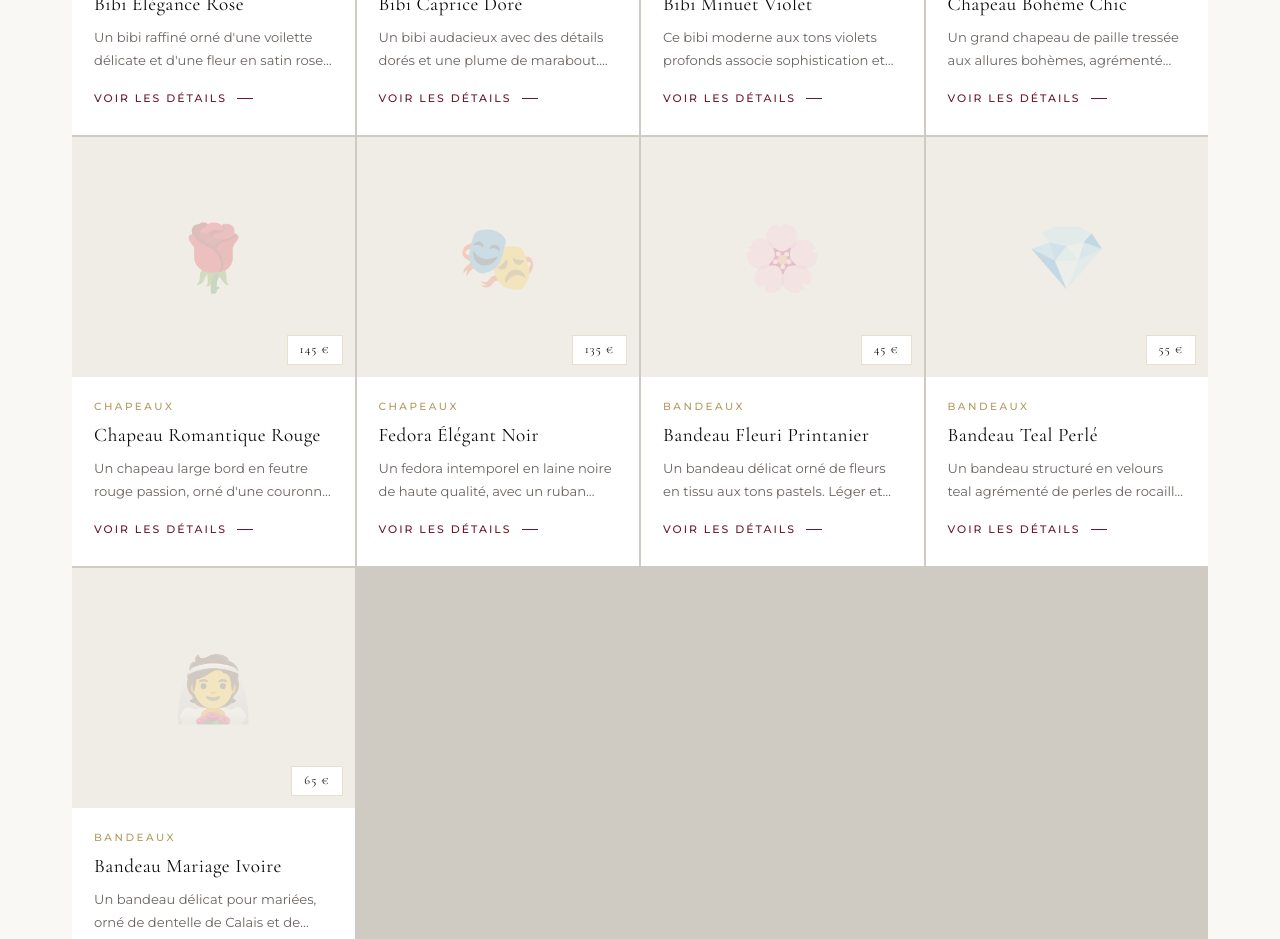
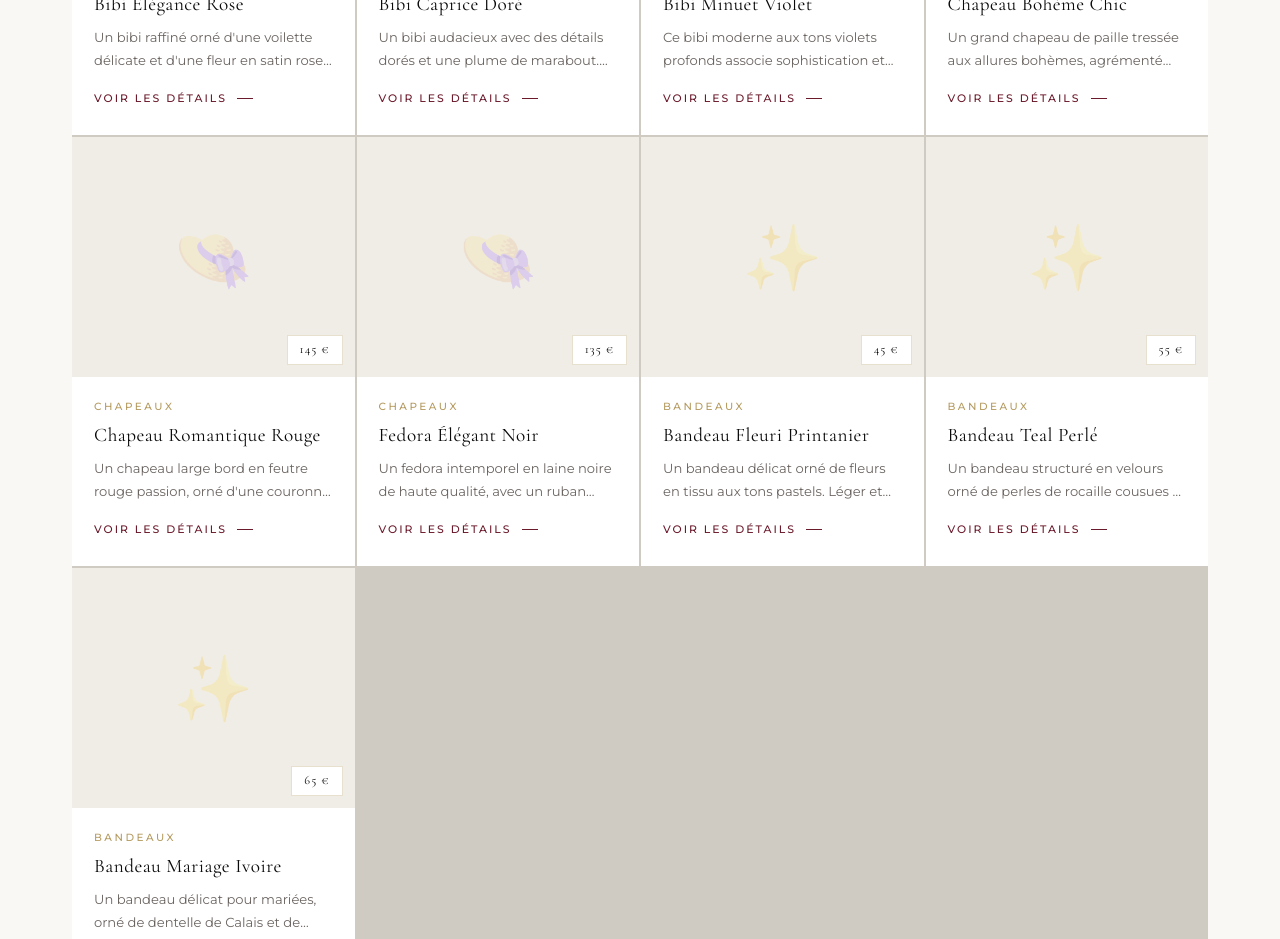
Before and after one commit to NathDev10/LilianaCreation, a React (Vite) app: page /nos-creations in a window 1280 px wide. Shown: the part 980-1919 px from the top of the page. Built offline with nearby package versions, Linux system fonts and the light colour scheme.

Commit message:
Photo + fix google

```diff
--- a/src/components/Creator.jsx
+++ b/src/components/Creator.jsx
@@ -1,4 +1,9 @@
 import React from 'react';
+import { getImageUrl } from '../utils/image';
+
+// Chemin vers le portrait de Liliana
+// → placez le fichier dans public/images/creator/liliana.jpg
+const CREATOR_PHOTO = null; // ex: 'images/creator/liliana.jpg'
 
 const values = [
   { numeral: 'I', title: 'Passion', desc: "Chaque création naît d'un amour profond pour la chapellerie et le beau geste artisanal." },
@@ -45,6 +50,13 @@ export default function Creator() {
                 boxShadow: '0 20px 60px rgba(10,10,10,0.12)',
                 position: 'relative',
               }}>
+                {getImageUrl(CREATOR_PHOTO) ? (
+                  <img
+                    src={getImageUrl(CREATOR_PHOTO)}
+                    alt="Liliana, chapelière créatrice"
+                    style={{ width: '100%', height: '100%', objectFit: 'cover', objectPosition: 'top' }}
+                  />
+                ) : (
                   <div style={{
                     width: '100%',
                     height: '100%',
@@ -60,6 +72,7 @@ export default function Creator() {
                       Photo de Liliana
                     </span>
                   </div>
+                )}
               </div>
               {/* Outer ring */}
               <div style={{
--- a/src/data/creations.js
+++ b/src/data/creations.js
@@ -1,43 +1,68 @@
+/**
+ * Pour ajouter les vraies photos :
+ *
+ * 1. Placez vos fichiers dans public/images/ en respectant cette structure :
+ *    public/
+ *    └── images/
+ *        ├── creations/
+ *        │   ├── bibis/
+ *        │   │   ├── bibi-elegance-rose-1.jpg   ← mainImage
+ *        │   │   ├── bibi-elegance-rose-2.jpg   ← images[0]
+ *        │   │   └── bibi-elegance-rose-3.jpg   ← images[1]
+ *        │   ├── chapeaux/
+ *        │   └── bandeaux/
+ *        ├── about/
+ *        │   └── boutique.jpg
+ *        └── creator/
+ *            └── liliana.jpg
+ *
+ * 2. Renseignez les chemins ci-dessous (sans le "/" initial).
+ *    Laissez null si la photo n'est pas encore disponible
+ *    → un placeholder s'affichera automatiquement.
+ *
+ * Format recommandé : JPG 1200×900px, < 300 Ko (compressez sur squoosh.app)
+ */
+
 export const creations = [
   // ===== BIBIS =====
   {
     id: 1,
     name: 'Bibi Élégance Rose',
     category: 'bibis',
-    mainImage: null,
+    mainImage: null, // ex: 'images/creations/bibis/bibi-elegance-rose-1.jpg'
     images: [null, null, null],
-    description: 'Un bibi raffiné orné d\'une voilette délicate et d\'une fleur en satin rose. Parfait pour les mariages et cocktails. Réalisé à la main avec un soin particulier pour chaque détail.',
+    description: "Un bibi raffiné orné d'une voilette délicate et d'une fleur en satin rose. Parfait pour les mariages et cocktails. Réalisé à la main avec un soin particulier pour chaque détail.",
     price: 85,
     materials: ['Feutre de laine', 'Voilette française', 'Fleur en satin', 'Épingle en cristal'],
     available: true,
     emoji: '🎩',
-    color: '#FF4D6D',
+    color: '#8C2D3E',
   },
   {
     id: 2,
     name: 'Bibi Caprice Doré',
     category: 'bibis',
-    mainImage: null,
+    mainImage: null, // ex: 'images/creations/bibis/bibi-caprice-dore-1.jpg'
     images: [null, null, null],
-    description: 'Un bibi audacieux avec des détails dorés et une plume de marabout. Son inclinaison parfaite lui confère un caractère unique et élégant, idéal pour les courses hippiques.',
+    description: "Un bibi audacieux avec des détails dorés et une plume de marabout. Son inclinaison parfaite lui confère un caractère unique et élégant, idéal pour les courses hippiques.",
     price: 95,
     materials: ['Paille naturelle tressée', 'Ruban doré', 'Plume de marabout', 'Base en sisal'],
     available: true,
-    emoji: '✨',
-    color: '#FFBE0B',
+    emoji: '🎩',
+    color: '#B49A5E',
   },
   {
     id: 3,
     name: 'Bibi Minuet Violet',
     category: 'bibis',
-    mainImage: null,
+    mainImage: null, // ex: 'images/creations/bibis/bibi-minuet-violet-1.jpg'
     images: [null, null, null],
-    description: 'Ce bibi moderne aux tons violets profonds associe sophistication et originalité. Sa forme asymétrique et son nœud en velours en font une pièce unique.',
+    description: "Ce bibi moderne aux tons violets profonds associe sophistication et originalité. Sa forme asymétrique et son nœud en velours en font une pièce unique.",
     price: 75,
     materials: ['Velours de soie', 'Satin violet', 'Nœud papillon', 'Broche vintage'],
     available: false,
-    emoji: '💜',
-    color: '#7B2FBE',
+    emoji: '🎩',
+    color: '#4A1020',
   },
 
   // ===== CHAPEAUX =====
@@ -45,40 +70,40 @@ export const creations = [
     id: 4,
     name: 'Chapeau Bohème Chic',
     category: 'chapeaux',
-    mainImage: null,
+    mainImage: null, // ex: 'images/creations/chapeaux/chapeau-boheme-chic-1.jpg'
     images: [null, null, null],
-    description: 'Un grand chapeau de paille tressée aux allures bohèmes, agrémenté d\'un ruban en lin naturel. Le compagnon idéal pour vos journées ensoleillées et escapades champêtres.',
+    description: "Un grand chapeau de paille tressée aux allures bohèmes, agrémenté d'un ruban en lin naturel. Le compagnon idéal pour vos journées ensoleillées et escapades champêtres.",
     price: 120,
     materials: ['Paille de Pékin tressée', 'Ruban en lin', 'Doublure en coton', 'Fils de raphia'],
     available: true,
     emoji: '👒',
-    color: '#E9C46A',
+    color: '#8B7355',
   },
   {
     id: 5,
     name: 'Chapeau Romantique Rouge',
     category: 'chapeaux',
-    mainImage: null,
+    mainImage: null, // ex: 'images/creations/chapeaux/chapeau-romantique-rouge-1.jpg'
     images: [null, null, null],
-    description: 'Un chapeau large bord en feutre rouge passion, orné d\'une couronne de petites fleurs séchées. Romantique et audacieux, il transforme chaque tenue en œuvre d\'art.',
+    description: "Un chapeau large bord en feutre rouge passion, orné d'une couronne de petites fleurs séchées. Romantique et audacieux, il transforme chaque tenue en œuvre d'art.",
     price: 145,
     materials: ['Feutre de laine merino', 'Fleurs séchées', 'Ruban de soie rouge', 'Fil de fer cousu'],
     available: true,
-    emoji: '🌹',
-    color: '#C9184A',
+    emoji: '👒',
+    color: '#6B1A2B',
   },
   {
     id: 6,
     name: 'Fedora Élégant Noir',
     category: 'chapeaux',
-    mainImage: null,
+    mainImage: null, // ex: 'images/creations/chapeaux/fedora-elegant-noir-1.jpg'
     images: [null, null, null],
-    description: 'Un fedora intemporel en laine noire de haute qualité, avec un ruban tressé et une broche en cuivre. Sa silhouette classique s\'adapte à toutes les occasions.',
+    description: "Un fedora intemporel en laine noire de haute qualité, avec un ruban tressé et une broche en cuivre. Sa silhouette classique s'adapte à toutes les occasions.",
     price: 135,
     materials: ['Laine vierge', 'Ruban tressé noir', 'Broche en cuivre', 'Crin de cheval intérieur'],
     available: true,
-    emoji: '🎭',
-    color: '#1D1128',
+    emoji: '👒',
+    color: '#1C1410',
   },
 
   // ===== BANDEAUX =====
@@ -86,40 +111,40 @@ export const creations = [
     id: 7,
     name: 'Bandeau Fleuri Printanier',
     category: 'bandeaux',
-    mainImage: null,
+    mainImage: null, // ex: 'images/creations/bandeaux/bandeau-fleuri-printanier-1.jpg'
     images: [null, null, null],
-    description: 'Un bandeau délicat orné de fleurs en tissu aux tons pastels. Léger et confortable, il apporte une touche printanière et romantique à vos coiffures.',
+    description: "Un bandeau délicat orné de fleurs en tissu aux tons pastels. Léger et confortable, il apporte une touche printanière et romantique à vos coiffures.",
     price: 45,
     materials: ['Coton biologique', 'Fleurs en tissu', 'Élastique confort', 'Fils de broderie'],
     available: true,
-    emoji: '🌸',
-    color: '#FFB3C6',
+    emoji: '✨',
+    color: '#8C2D3E',
   },
   {
     id: 8,
     name: 'Bandeau Teal Perlé',
     category: 'bandeaux',
-    mainImage: null,
+    mainImage: null, // ex: 'images/creations/bandeaux/bandeau-teal-perle-1.jpg'
     images: [null, null, null],
-    description: 'Un bandeau structuré en velours teal agrémenté de perles de rocaille cousues à la main. Son style seventies revisité est parfait pour les soirées festives.',
+    description: "Un bandeau structuré en velours orné de perles de rocaille cousues à la main. Son style seventies revisité est parfait pour les soirées festives.",
     price: 55,
-    materials: ['Velours teal', 'Perles de rocaille', 'Structure en plastique souple', 'Doublure en satin'],
+    materials: ['Velours', 'Perles de rocaille', 'Structure en plastique souple', 'Doublure en satin'],
     available: true,
-    emoji: '💎',
-    color: '#4CC9F0',
+    emoji: '✨',
+    color: '#4A3728',
   },
   {
     id: 9,
     name: 'Bandeau Mariage Ivoire',
     category: 'bandeaux',
-    mainImage: null,
+    mainImage: null, // ex: 'images/creations/bandeaux/bandeau-mariage-ivoire-1.jpg'
     images: [null, null, null],
-    description: 'Un bandeau délicat pour mariées, orné de dentelle de Calais et de petites perles nacrées. Une touche finale parfaite pour sublimer la coiffure du grand jour.',
+    description: "Un bandeau délicat pour mariées, orné de dentelle de Calais et de petites perles nacrées. Une touche finale parfaite pour sublimer la coiffure du grand jour.",
     price: 65,
     materials: ['Dentelle de Calais', 'Perles nacrées', 'Satin ivoire', 'Ruban de soie'],
     available: true,
-    emoji: '👰',
-    color: '#FFF0F3',
+    emoji: '✨',
+    color: '#8B7355',
   },
 ];
 
--- a/src/pages/Creations.jsx
+++ b/src/pages/Creations.jsx
@@ -4,6 +4,7 @@ import Navbar from '../components/Navbar';
 import CreationModal from '../components/CreationModal';
 import { creations } from '../data/creations';
 import { categories } from '../data/categories';
+import { getImageUrl } from '../utils/image';
 
 const filters = [
   { id: 'tous', label: 'Toutes les créations' },
@@ -190,9 +191,15 @@ export default function Creations() {
                   position: 'relative',
                   overflow: 'hidden',
                 }}>
-                  <span style={{ fontSize: '4rem', opacity: 0.2 }}>
-                    {creation.emoji}
-                  </span>
+                  {getImageUrl(creation.mainImage) ? (
+                    <img
+                      src={getImageUrl(creation.mainImage)}
+                      alt={creation.name}
+                      style={{ position: 'absolute', inset: 0, width: '100%', height: '100%', objectFit: 'cover' }}
+                    />
+                  ) : (
+                    <span style={{ fontSize: '4rem', opacity: 0.2 }}>{creation.emoji}</span>
+                  )}
                   {!creation.available && (
                     <div style={{
                       position: 'absolute',
--- /dev/null
+++ b/src/utils/image.js
@@ -0,0 +1,12 @@
+/**
+ * Préfixe le chemin avec BASE_URL pour que les images fonctionnent
+ * aussi bien en local qu'une fois déployées sur GitHub Pages.
+ *
+ * Les images doivent être placées dans le dossier public/ du projet.
+ * Ex : public/images/creations/bibis/bibi-elegance-rose-1.jpg
+ *      → getImageUrl('images/creations/bibis/bibi-elegance-rose-1.jpg')
+ */
+export function getImageUrl(path) {
+  if (!path) return null;
+  return import.meta.env.BASE_URL + path;
+}
```
Also changed, not shown: src/components/About.jsx (+15 -5 lines), src/components/Contact.jsx (+31 -33 lines), src/components/CreationModal.jsx (+23 -9 lines), public/images/Home/Devanture.png (added), 3 other files (tests, documents, lock files or other folders). Lines whose indentation alone changed are shown as unchanged.
